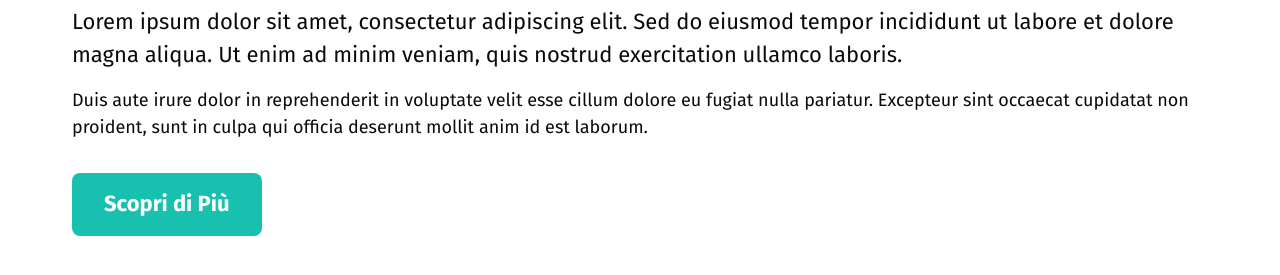
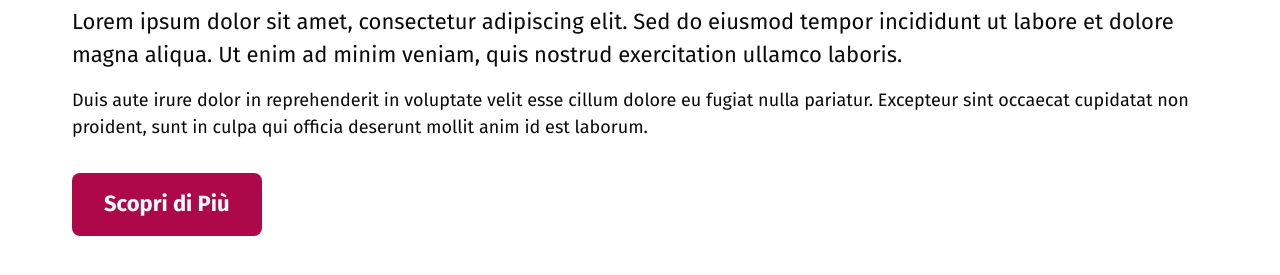
Before and after one commit to federica-uiux/figmatokens, a website: page index-page.html in a window 1280 px wide. Shown: the part 353-628 px from the top of the page. Drawn offline with nearby package versions, Linux system fonts and the light colour scheme.

Commit message:
Update styles.css

```diff
--- a/styles.css
+++ b/styles.css
@@ -2,7 +2,7 @@
 :root {
     /* Colors */
     --color-accent: var(--global-Accent, #7222da);
-    --color-primary: var(--global-Primary, #18c1af);
+    --color-primary: var(--global-Primary, #ad084a);
     --color-white: var(--global-White, #ffffff);
     --color-grey-10: var(--global-Grey10, #f5f5f5);
     --color-grey-20: var(--global-Grey20, #e0e0e0);
```
